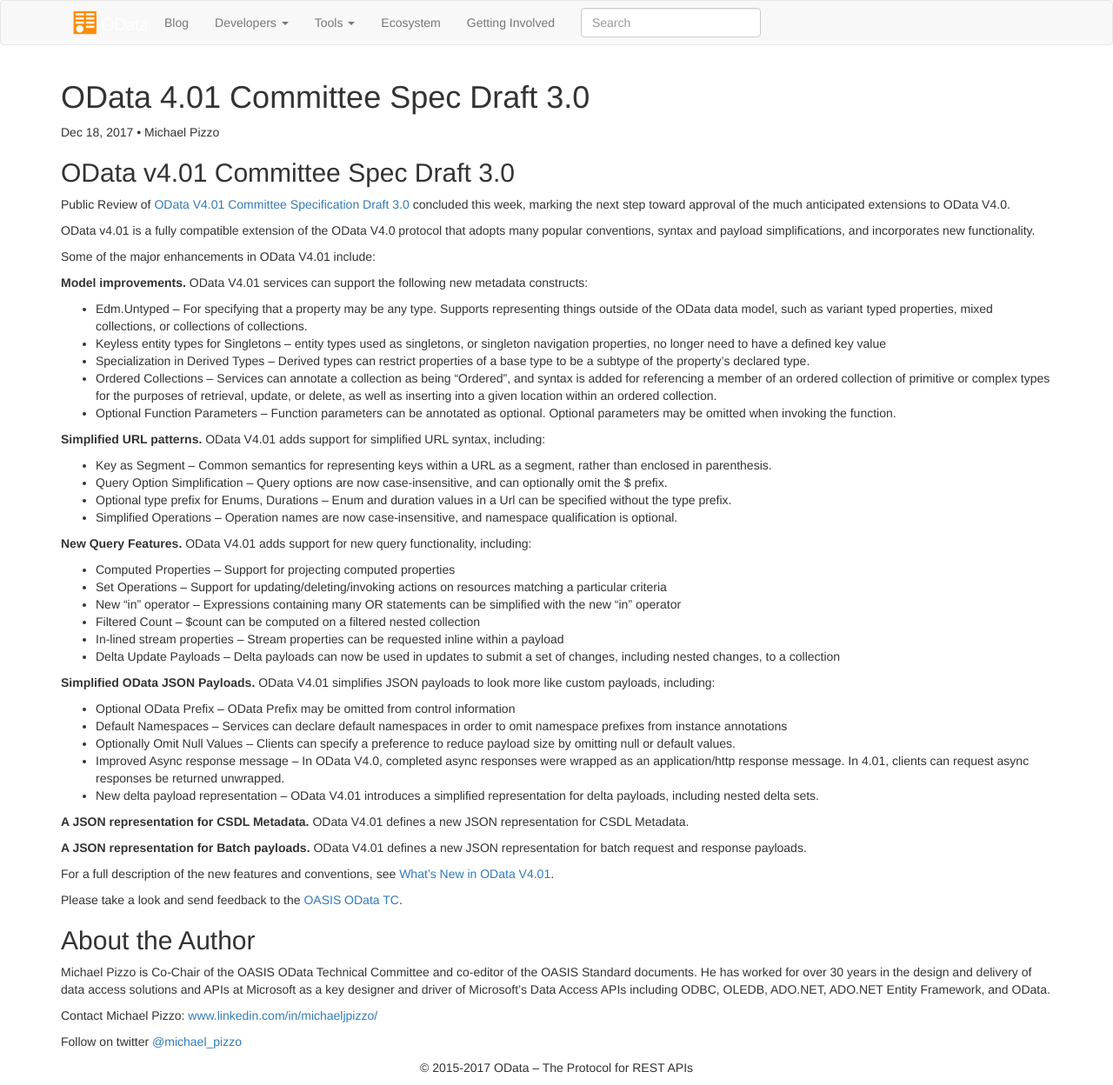
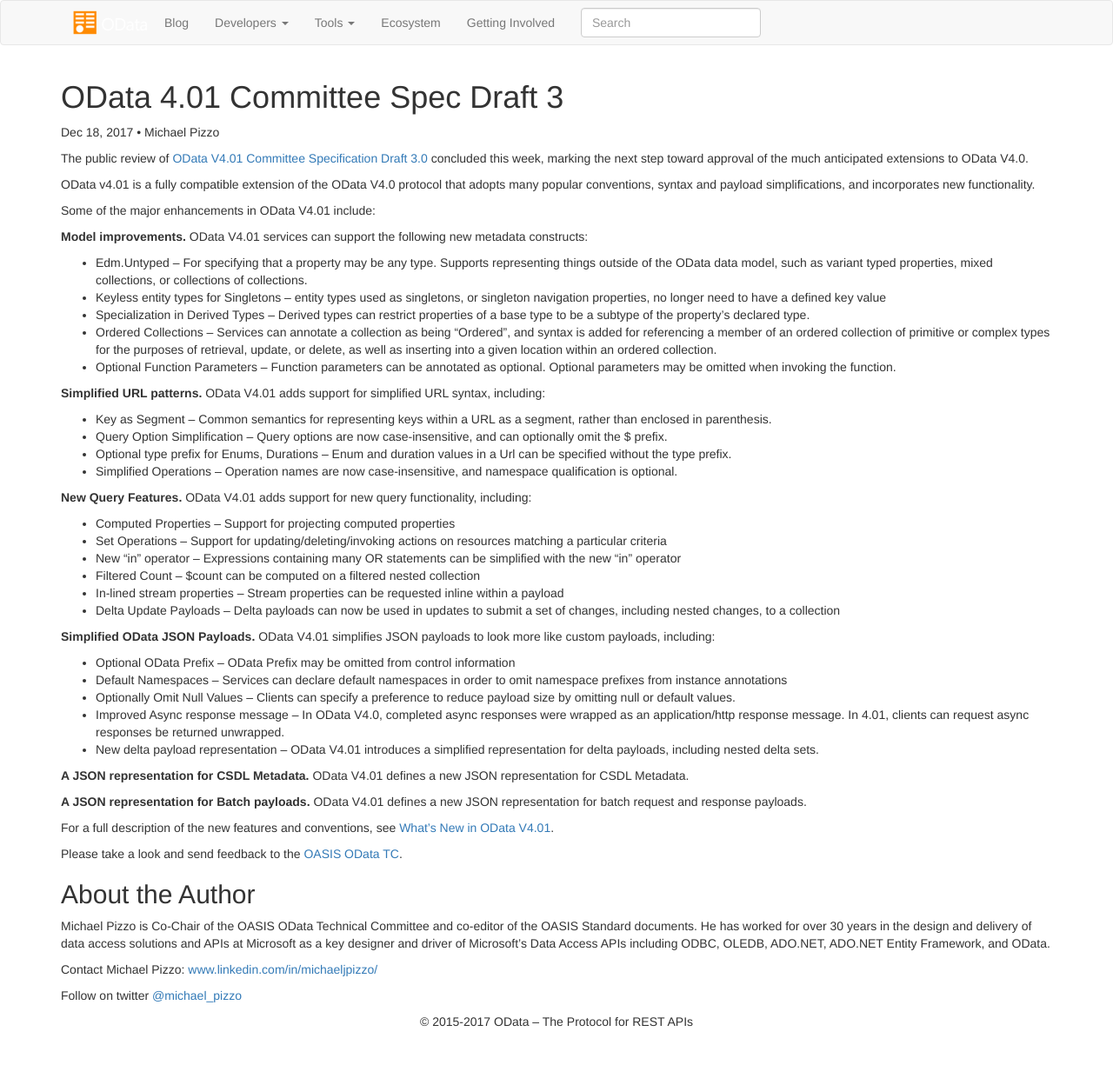
Before and after one commit to OData/odataorg.github.io, a Jekyll site: the page built from _posts/2017-12-18-OData-401-Committee-Spec-Draft-3.md, in a window 1280 px wide. Shown: the whole page at 87% size. Built offline with Jekyll 4.4.1, drawn with Linux system fonts in a browser that asks for light colours; nearby versions of some CDN libraries; library files that are not in the unit come from our copies; comment, search, counter and statistics services are not loaded; a style sheet for code colours, icons or effects is not loaded; after the commit the page ends 1195 px from its top, so only the background shows below that.

Commit message:
Added OData 4.01 Committee Spec Draft 3, fixed odata-v4-ng.md.

```diff
--- a/_posts/2017-12-18-OData-401-Committee-Spec-Draft-3.md
+++ b/_posts/2017-12-18-OData-401-Committee-Spec-Draft-3.md
@@ -1,13 +1,10 @@
 ---
 layout: post
-title: OData 4.01 Committee Spec Draft 3.0
+title: OData 4.01 Committee Spec Draft 3
 date: 2017-12-18 17:59:43.000000000 +08:00
 author: Michael Pizzo
 ---
-
-OData v4.01 Committee Spec Draft 3.0
------------------------------------------------
-Public Review of [OData V4.01 Committee Specification Draft 3.0](http://docs.oasis-open.org/odata/odata/v4.01/csprd04/part1-protocol/odata-v4.01-csprd04-part1-protocol.html) concluded this week, marking the next step toward approval of the much anticipated extensions to OData V4.0.
+The public review of [OData V4.01 Committee Specification Draft 3.0](http://docs.oasis-open.org/odata/odata/v4.01/csprd04/part1-protocol/odata-v4.01-csprd04-part1-protocol.html) concluded this week, marking the next step toward approval of the much anticipated extensions to OData V4.0.
 
 OData v4.01 is a fully compatible extension of the OData V4.0 protocol that adopts many popular conventions, syntax and payload simplifications, and incorporates new functionality.
 
```
Also changed, not shown: _libraries/odata-v4-ng.md (+4 -4 lines).
